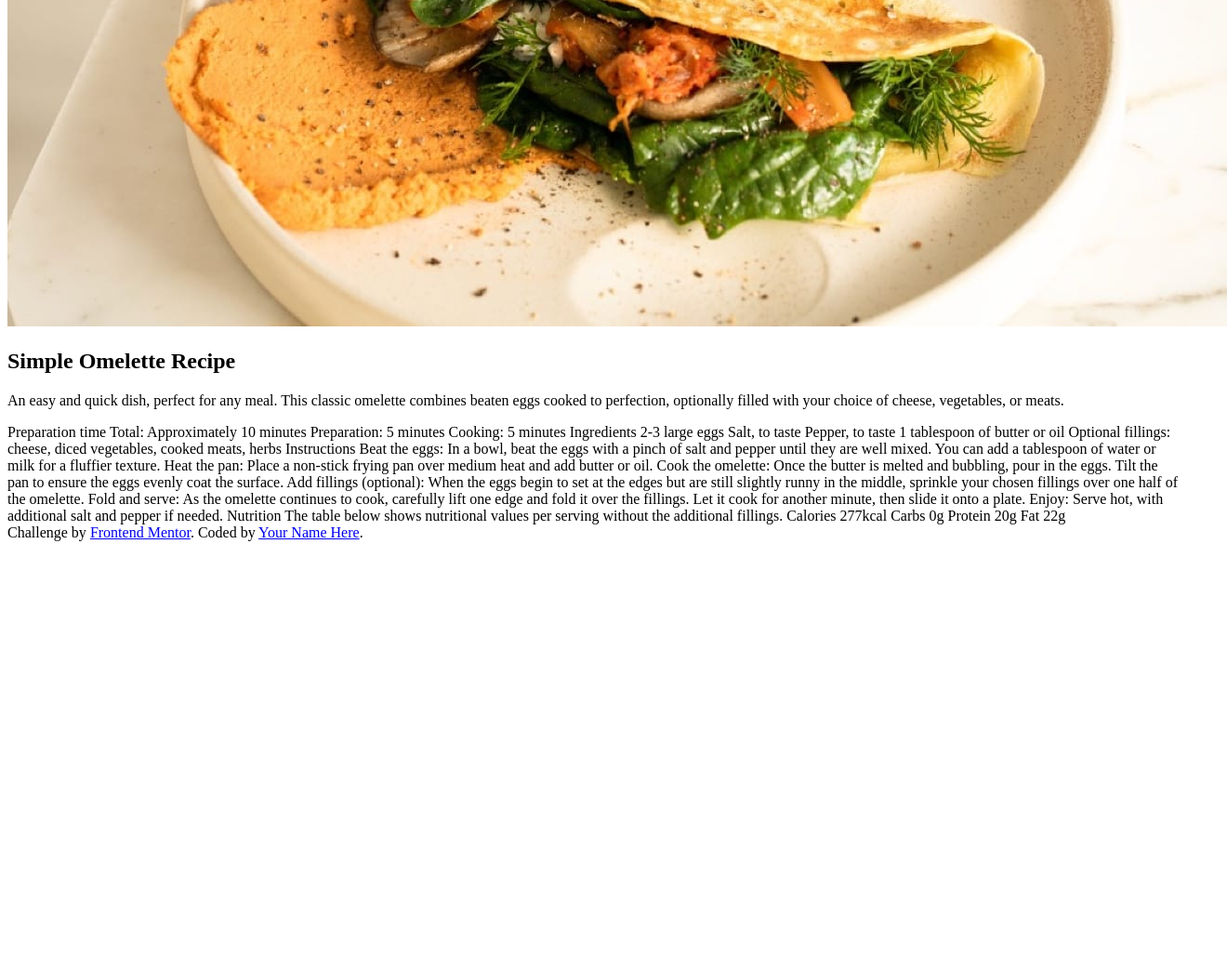
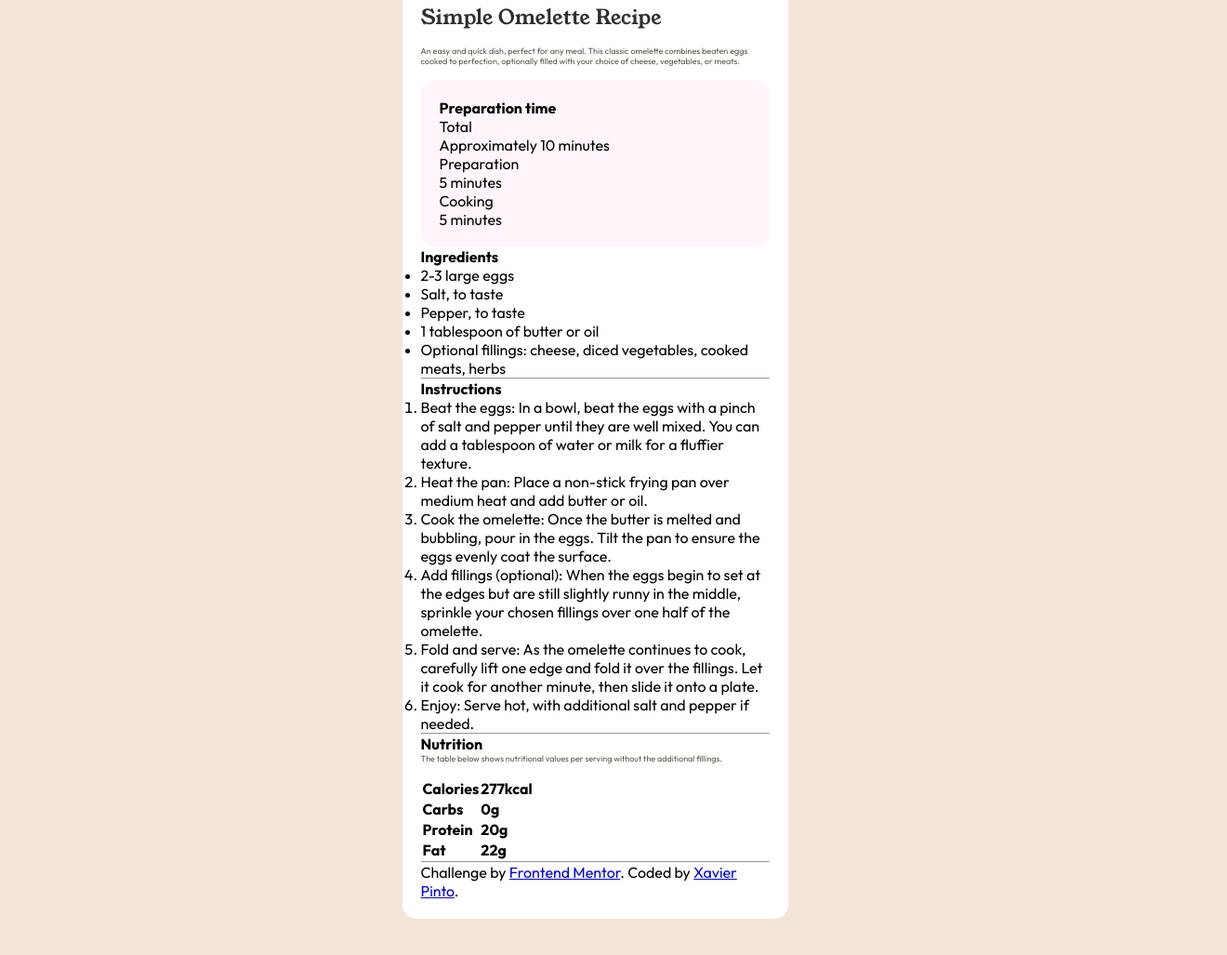
Before and after one commit to JavierPintoVas/recipe-page-main, a plain HTML site: page index.html in a window 1280 px wide. Shown: the part 257-1284 px from the top of the page at 93% size, 1320 px wide, since content can reach past the window. Before the commit the page ends 847 px from the top, so only its background shows below. Drawn offline with Linux system fonts and the light colour scheme.

Commit message:
Structure HTML and littes details

```diff
--- a/index.html
+++ b/index.html
@@ -11,39 +11,99 @@
       sizes="32x32"
       href="./assets/images/favicon-32x32.png"
     />
+    <link rel="stylesheet" href="styles.css" />
 
     <title>Frontend Mentor | Recipe page</title>
   </head>
   <body>
+    <div class="container">
       <img src="assets/images/image-omelette.jpeg" alt="image-omelette" />
-    <h2 class="title">Simple Omelette Recipe</h2>
+      <h1 class="title">Simple Omelette Recipe</h1>
       <p class="description">
         An easy and quick dish, perfect for any meal. This classic omelette
         combines beaten eggs cooked to perfection, optionally filled with your
         choice of cheese, vegetables, or meats.
       </p>
-    Preparation time Total: Approximately 10 minutes Preparation: 5 minutes
-    Cooking: 5 minutes Ingredients 2-3 large eggs Salt, to taste Pepper, to
-    taste 1 tablespoon of butter or oil Optional fillings: cheese, diced
-    vegetables, cooked meats, herbs Instructions Beat the eggs: In a bowl, beat
-    the eggs with a pinch of salt and pepper until they are well mixed. You can
-    add a tablespoon of water or milk for a fluffier texture. Heat the pan:
-    Place a non-stick frying pan over medium heat and add butter or oil. Cook
-    the omelette: Once the butter is melted and bubbling, pour in the eggs. Tilt
-    the pan to ensure the eggs evenly coat the surface. Add fillings (optional):
-    When the eggs begin to set at the edges but are still slightly runny in the
-    middle, sprinkle your chosen fillings over one half of the omelette. Fold
-    and serve: As the omelette continues to cook, carefully lift one edge and
-    fold it over the fillings. Let it cook for another minute, then slide it
-    onto a plate. Enjoy: Serve hot, with additional salt and pepper if needed.
-    Nutrition The table below shows nutritional values per serving without the
-    additional fillings. Calories 277kcal Carbs 0g Protein 20g Fat 22g
-
+      <div class="container-pink">
+        <h3>Preparation time</h3>
+        <dl>
+          <dt>Total</dt>
+          <dd>Approximately 10 minutes</dd>
+          <dt>Preparation</dt>
+          <dd>5 minutes</dd>
+          <dt>Cooking</dt>
+          <dd>5 minutes</dd>
+        </dl>
+      </div>
+      <h2>Ingredients</h2>
+      <ul>
+        <li>2-3 large eggs</li>
+        <li>Salt, to taste</li>
+        <li>Pepper, to taste</li>
+        <li>1 tablespoon of butter or oil</li>
+        <li>
+          Optional fillings: cheese, diced vegetables, cooked meats, herbs
+        </li>
+      </ul>
+      <hr />
+      <h2>Instructions</h2>
+      <ol>
+        <li>
+          Beat the eggs: In a bowl, beat the eggs with a pinch of salt and
+          pepper until they are well mixed. You can add a tablespoon of water or
+          milk for a fluffier texture.
+        </li>
+        <li>
+          Heat the pan: Place a non-stick frying pan over medium heat and add
+          butter or oil.
+        </li>
+        <li>
+          Cook the omelette: Once the butter is melted and bubbling, pour in the
+          eggs. Tilt the pan to ensure the eggs evenly coat the surface.
+        </li>
+        <li>
+          Add fillings (optional): When the eggs begin to set at the edges but
+          are still slightly runny in the middle, sprinkle your chosen fillings
+          over one half of the omelette.
+        </li>
+        <li>
+          Fold and serve: As the omelette continues to cook, carefully lift one
+          edge and fold it over the fillings. Let it cook for another minute,
+          then slide it onto a plate.
+        </li>
+        <li>Enjoy: Serve hot, with additional salt and pepper if needed.</li>
+      </ol>
+      <hr />
+      <h2>Nutrition</h2>
+      <p>
+        The table below shows nutritional values per serving without the
+        additional fillings.
+      </p>
+      <table>
+        <tr>
+          <th>Calories</th>
+          <th>277kcal</th>
+        </tr>
+        <tr>
+          <th>Carbs</th>
+          <th>0g</th>
+        </tr>
+        <tr>
+          <th>Protein</th>
+          <th>20g</th>
+        </tr>
+        <tr>
+          <th>Fat</th>
+          <th>22g</th>
+        </tr>
+      </table>
+      <hr />
       <div class="attribution">
         Challenge by
         <a href="https://www.frontendmentor.io?ref=challenge" target="_blank"
           >Frontend Mentor</a
-      >. Coded by <a href="#">Your Name Here</a>.
+        >. Coded by <a href="#">Xavier Pinto</a>.
+      </div>
     </div>
   </body>
 </html>
--- a/styles.css
+++ b/styles.css
@@ -6,6 +6,8 @@
   margin: 0;
   padding: 0;
   font-size: 16px;
+  font-family: "Outfit", sans-serif;
+  text-align: left;
 }
 
 :root {
@@ -26,3 +28,47 @@
   --font-weight-semibold: 600;
   --font-weight-bold: 700;
 }
+
+body {
+  background-color: var(--Stone-100);
+  min-height: 100vh;
+  display: flex;
+  align-items: center;
+  flex-direction: column;
+  font-size: 16px;
+}
+
+.container {
+  max-width: 375px;
+  margin: 50px auto;
+  background-color: var(--White);
+  padding: 20px;
+  border-radius: 15px;
+  text-align: center;
+}
+
+.container img {
+  width: 100%;
+  border-radius: 10px;
+}
+
+.title {
+  font-family: "Young Serif";
+  margin: 15px auto;
+  font-weight: var(--font-YoungTitle);
+  font-size: 22px;
+  color: var(--Stone-900);
+}
+
+.container p {
+  font-weight: var(--font-weight-regular);
+  font-size: 9px;
+  margin: auto auto 15px;
+  color: var(--Stone-600);
+}
+
+.container-pink {
+  padding: 20px;
+  background-color: var(--Rose-50);
+  border-radius: 15px;
+}
```
Lines whose indentation alone changed are shown as unchanged.
